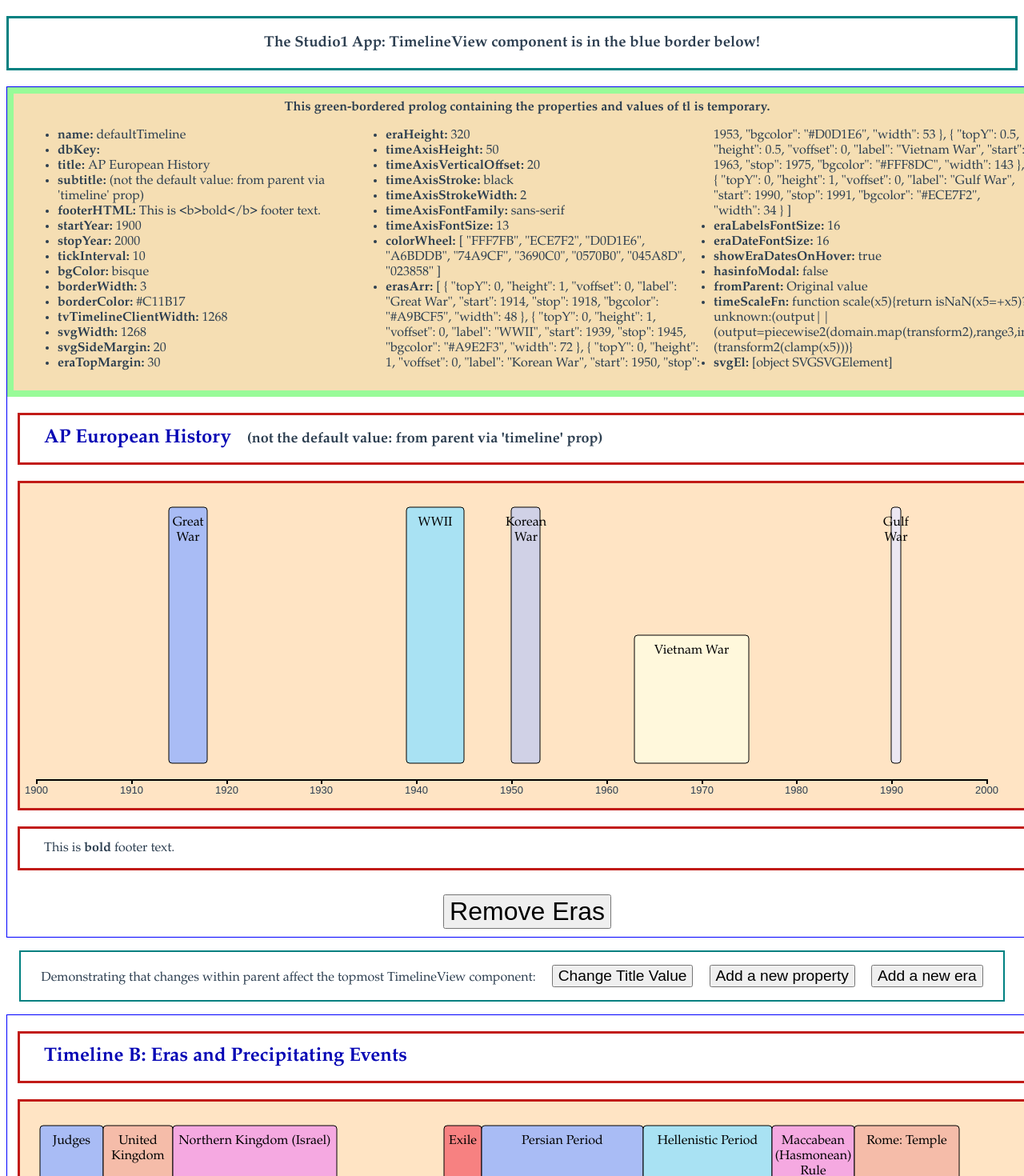
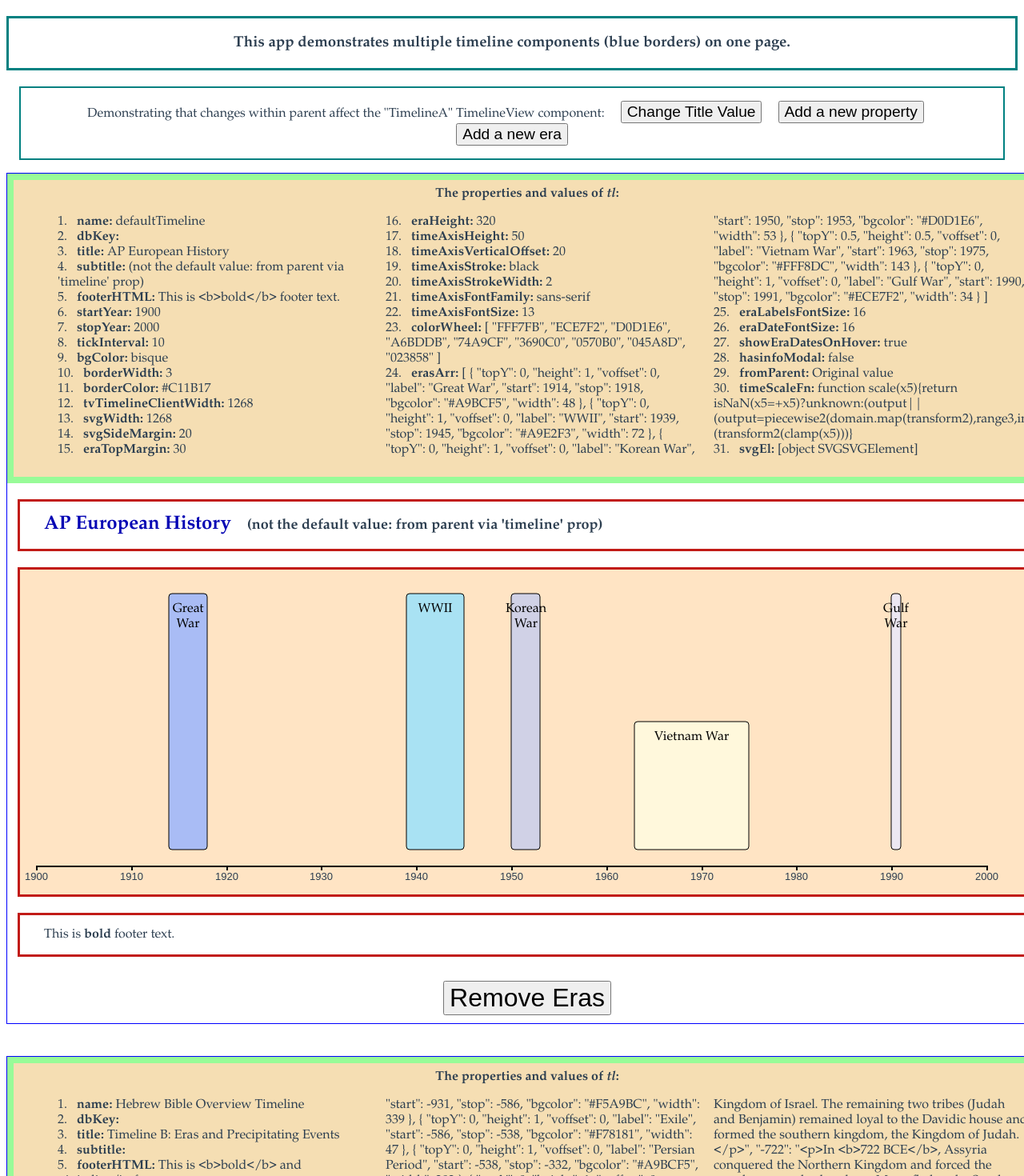
Before and after one commit to bruml2/studio1, a Vue app: page / in a window 1280 px wide. Shown: the top 1470 px of the page at 80% size. Built offline with nearby package versions, Linux system fonts and the light colour scheme.

Commit message:
minor tweeks

```diff
--- a/src/App.vue
+++ b/src/App.vue
@@ -1,16 +1,17 @@
 <template>
   <div id="app">
-    <HelloWorld msg="The Studio1 App: TimelineView component is in the blue border below!" />
-    <TimelineView timelineID="timelineA" :timeline="timelineA" :tvcWidth="tvcWidth" :showProlog="showPrologForA" />
+    <HelloWorld msg="This app demonstrates multiple timeline components (blue borders) on one page." />
     <div id="btns">
-      <span>Demonstrating that changes within parent affect the topmost TimelineView component: &nbsp; &nbsp; </span>
+      <span>Demonstrating that changes within parent affect the "TimelineA" TimelineView component: &nbsp; &nbsp; </span>
       <button class="button" @click="changeProperty">Change Title Value</button>
       &nbsp; &nbsp;
       <button class="button" @click="addProperty">Add a new property</button>
       &nbsp; &nbsp;
       <button class="button" @click="addEra">Add a new era</button>
     </div>
-    <TimelineView timelineID="timelineB" :timeline="timelineB" :tvcWidth="tvcWidth"/>
+    <TimelineView timelineID="timelineA" :timeline="timelineA" :tvcWidth="tvcWidth" :showProlog="true" />
+    <div style="height: 40px;"></div>
+    <TimelineView timelineID="timelineB" :timeline="timelineB" :tvcWidth="tvcWidth" :showProlog="true" />
     <div style="height: 40px;"></div>
     <TimelineView timelineID="timelineC" :timeline="timelineC" :tvcWidth="tvcWidth"/>
     <div style="height: 40px;"></div>
@@ -91,9 +92,8 @@ export default {
           "70": "<p>In <b>70 CE</b>, the Romans ended the First Jewish War (66-70) by sacking Jerusalem and destroying the Temple.</p>"
         }
       },
-      timelineC: null,
+      timelineC: null, /* fetched from file system during mounted hook */
       tvcWidth: 1302, /* allows for temporary 1px border */
-      showPrologForA: true
     }
   },
   mounted: function() {
--- a/src/components/TimelineView.vue
+++ b/src/components/TimelineView.vue
@@ -6,10 +6,10 @@
        :style="{ width: tvcWidth + 'px' }"
   >
     <div class="prolog" v-if="showProlog"> <!-- this prolog is temporary: dev only -->
-      <div>This green-bordered prolog containing the properties and values of tl is temporary.</div>
+      <div>The properties and values of <i>tl</i>:</div>
       <ul>
-        <li v-for="(value, key) in tl" :key="key">
-          <b>{{ key }}:</b> {{ value }}
+        <li v-for="(value, prop, idx) in tl" :key="prop">
+          {{ idx+1 }}. &nbsp; <b>{{ prop }}:</b> {{ value }}
         </li>
       </ul>
     </div>
@@ -165,7 +165,7 @@
         }
       },
       removeExistingEras() {
-        // remove existing content (incl 2 eraDateGrp);
+        // remove existing content (incl 2 eraDateGrps);
         // required where TL is fetched from URL (else doubled);
         d3.select(this.rootEl).select('.erasGrp').selectAll('rect').remove()
         d3.select(this.rootEl).selectAll('.eraDateGrp').selectAll('text').remove()
@@ -390,11 +390,11 @@
 }
 .prolog div {
   font-weight: bold;
-
 }
 .prolog ul {
   text-align: left;
   columns: 3 auto;
+  list-style-type: none;
 }
 .hidden {
   display: none;
```
